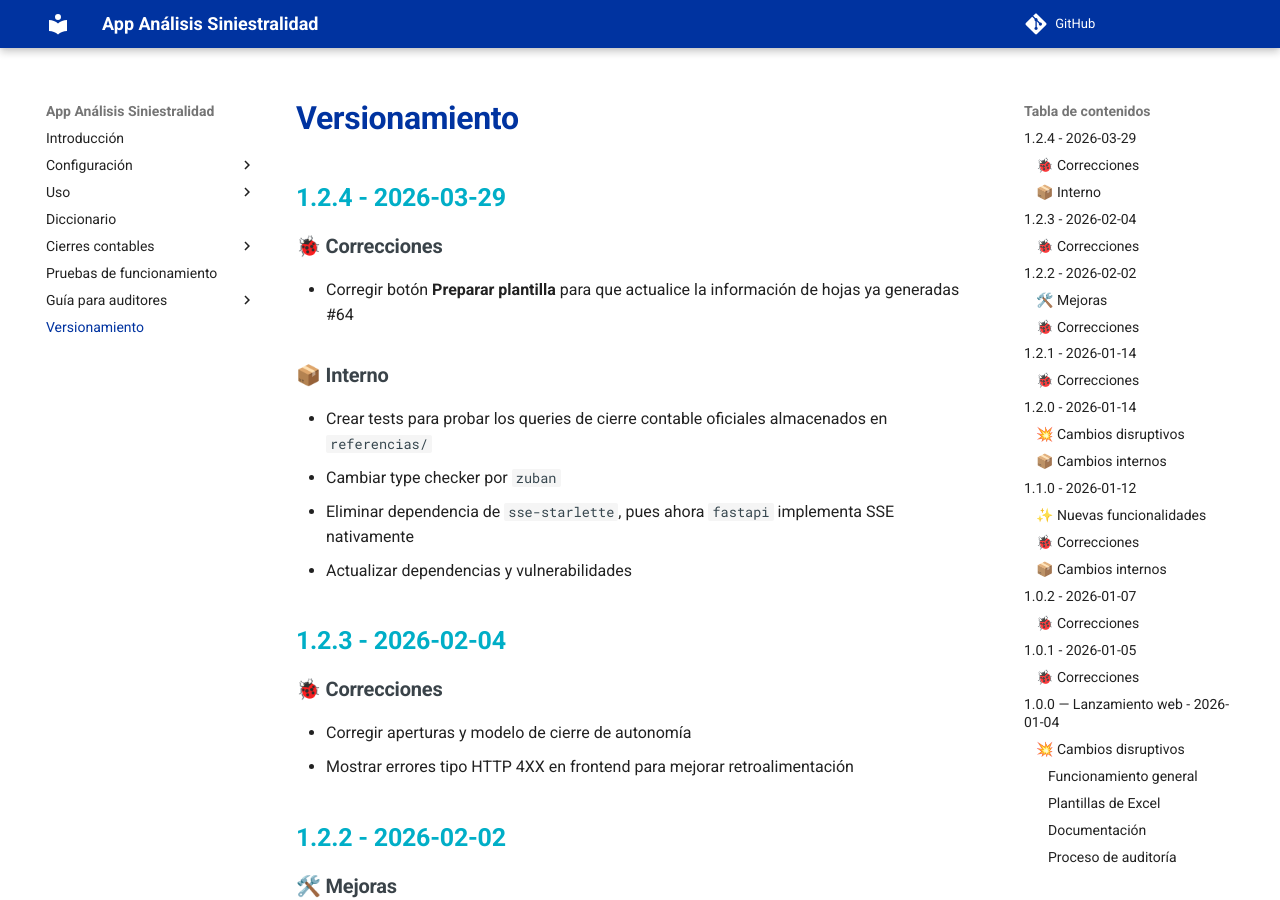
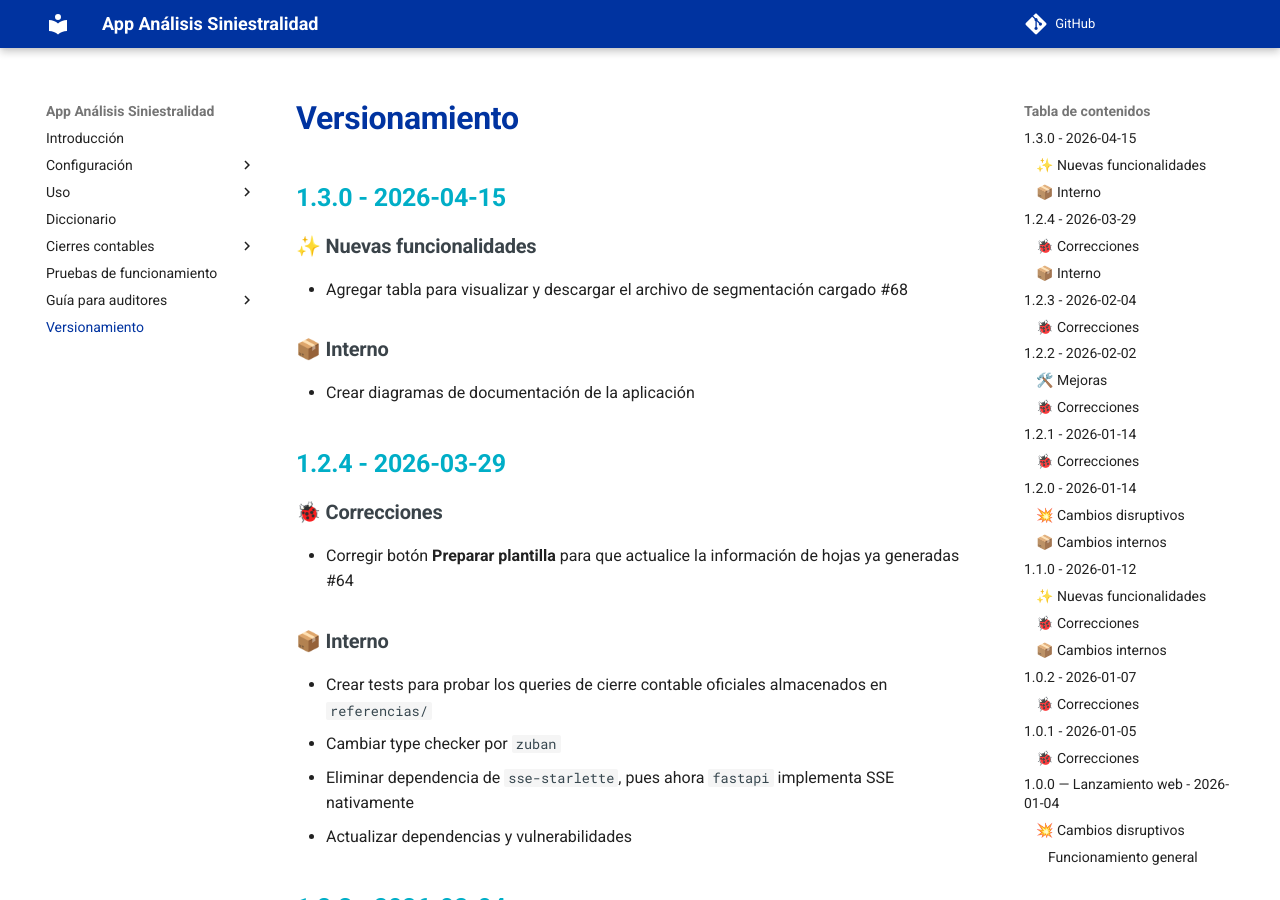
Before and after one commit to sebastobone/app-analisis-siniestralidad-docs, an MkDocs documentation site: the page built from docs/versionamiento.md, in a window 1280 px wide and 900 px high. Built offline with MkDocs 1.6.1 and Material for MkDocs 9.7.7, drawn with Linux system fonts in a browser that asks for light colours; emoji names are drawn with the system emoji font; comment, search, counter and statistics services are not loaded; the version menu is left out.

Commit message:
feat: Documentar version 1.3.0

```diff
--- a/docs/versionamiento.md
+++ b/docs/versionamiento.md
@@ -3,6 +3,16 @@
 <!--markdownlint-disable MD007-->
 
 # Versionamiento
+
+## 1.3.0 - 2026-04-15
+
+### ✨ Nuevas funcionalidades
+
+- Agregar tabla para visualizar y descargar el archivo de segmentación cargado #68
+
+### 📦 Interno
+
+- Crear diagramas de documentación de la aplicación
 
 ## 1.2.4 - 2026-03-29
 
```
